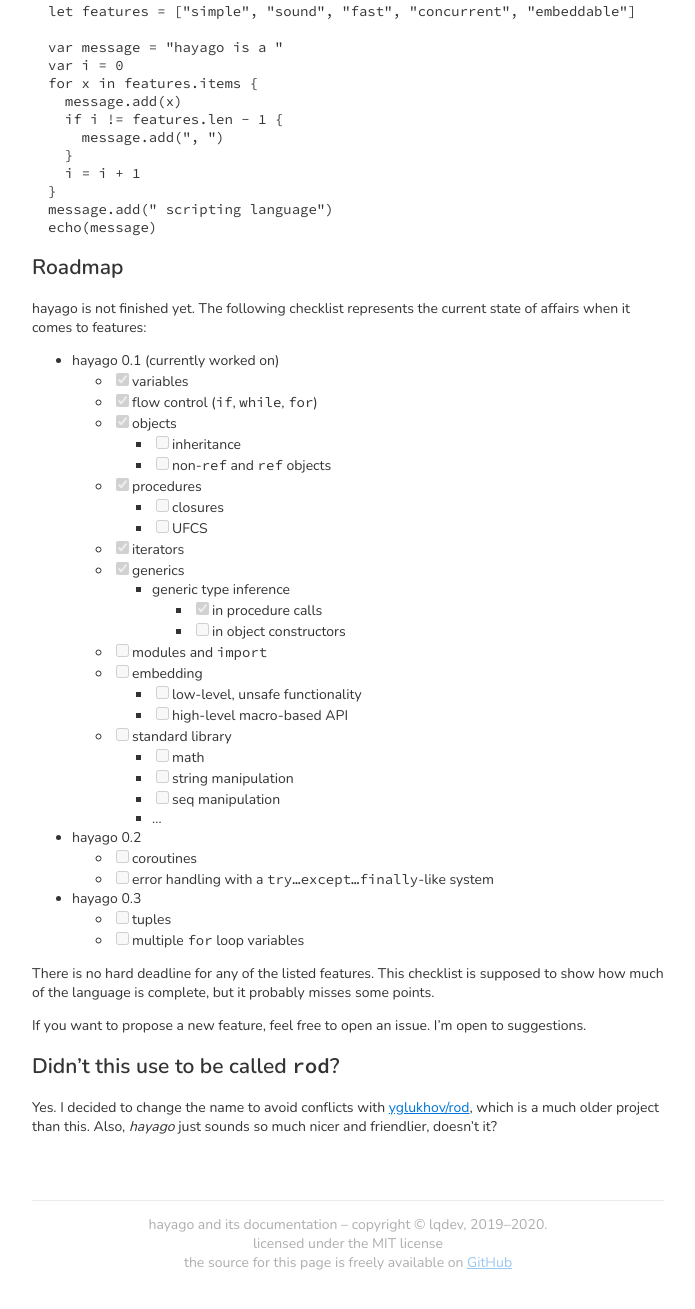
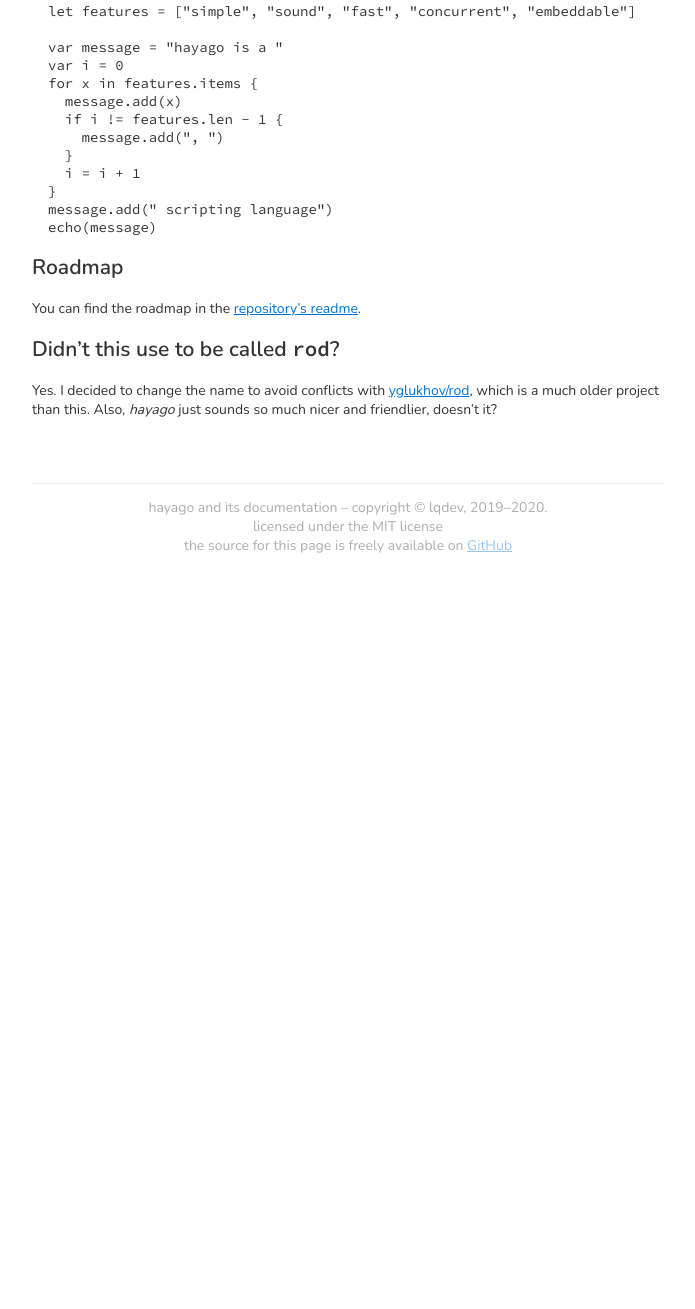
Before and after one commit to liquidev/hayago, a Jekyll site: the page built from docs/index.md, in a window 1280 px wide and 1400 px high, scrolled down 698 px. Shown: the top 1309 px of the window, without its empty margins (292-987 px from the left). Built offline with Jekyll 4.4.1, drawn with Linux system fonts in a browser that asks for light colours; after the commit the page ends 1381 px from its top, so only the background shows below that.

Commit message:
removed roadmap from docs/index as it would get stale quickly

```diff
--- a/docs/index.md
+++ b/docs/index.md
@@ -55,45 +55,9 @@ echo(message)
 
 ## Roadmap
 
-hayago is not finished yet. The following checklist represents the current state
-of affairs when it comes to features:
+You can find the roadmap in the [repository's readme][readme].
 
-- hayago 0.1 (currently worked on)
-  - [x] variables
-  - [x] flow control (`if`, `while`, `for`)
-  - [x] objects
-    - [ ] inheritance
-    - [ ] non-`ref` and `ref` objects
-  - [x] procedures
-    - [ ] closures
-    - [ ] UFCS
-  - [x] iterators
-  - [x] generics
-    - generic type inference
-      - [x] in procedure calls
-      - [ ] in object constructors
-  - [ ] modules and `import`
-  - [ ] embedding
-    - [ ] low-level, unsafe functionality
-    - [ ] high-level macro-based API
-  - [ ] standard library
-    - [ ] math
-    - [ ] string manipulation
-    - [ ] seq manipulation
-    - …
-- hayago 0.2
-  - [ ] coroutines
-  - [ ] error handling with a `try…except…finally`-like system
-- hayago 0.3
-  - [ ] tuples
-  - [ ] multiple `for` loop variables
-
-There is no hard deadline for any of the listed features. This checklist is
-supposed to show how much of the language is complete, but it probably misses
-some points.
-
-If you want to propose a new feature, feel free to open an issue. I'm open to
-suggestions.
+  [readme]: https://github.com/liquid600pgm/hayago
 
 ## Didn't this use to be called `rod`?
 
```
